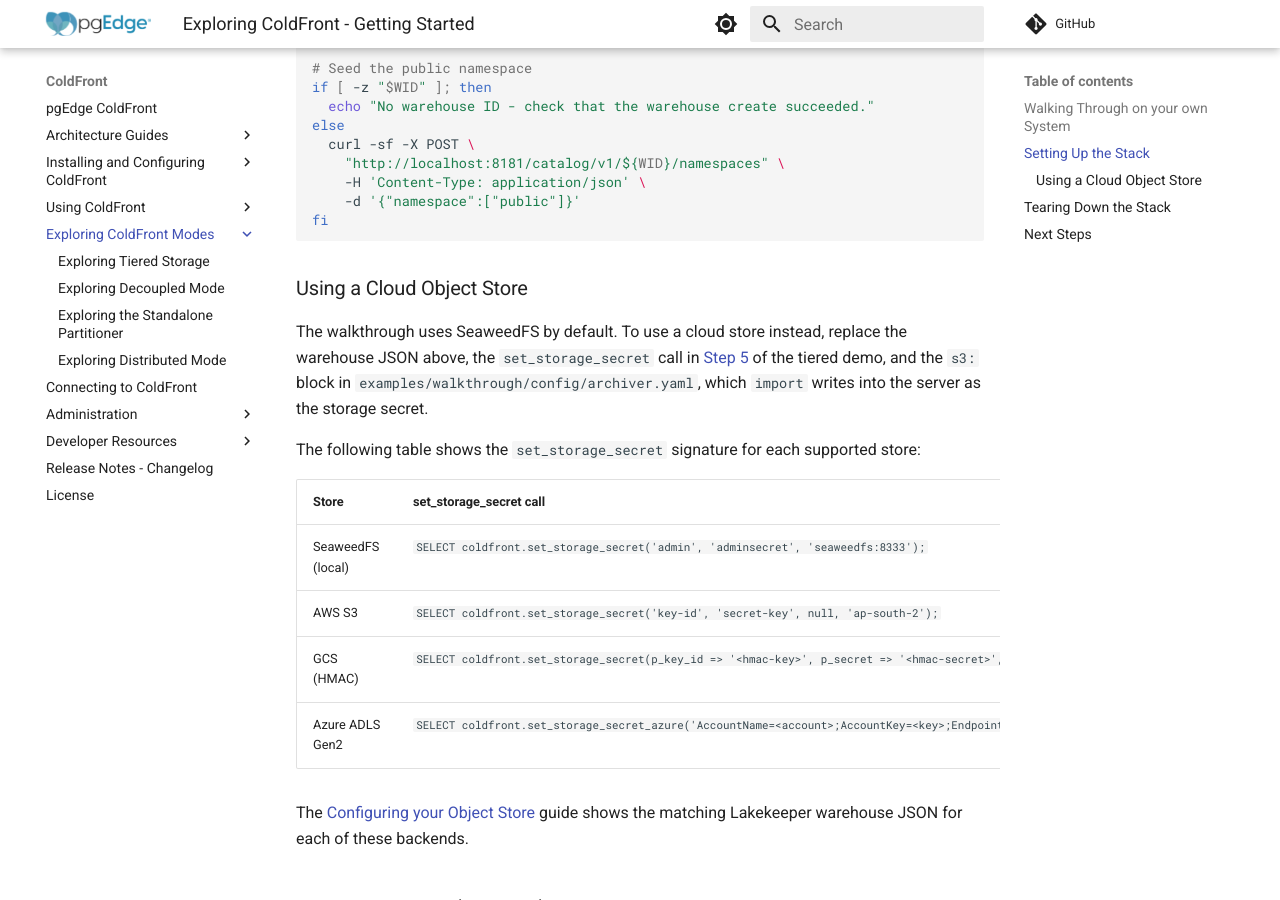
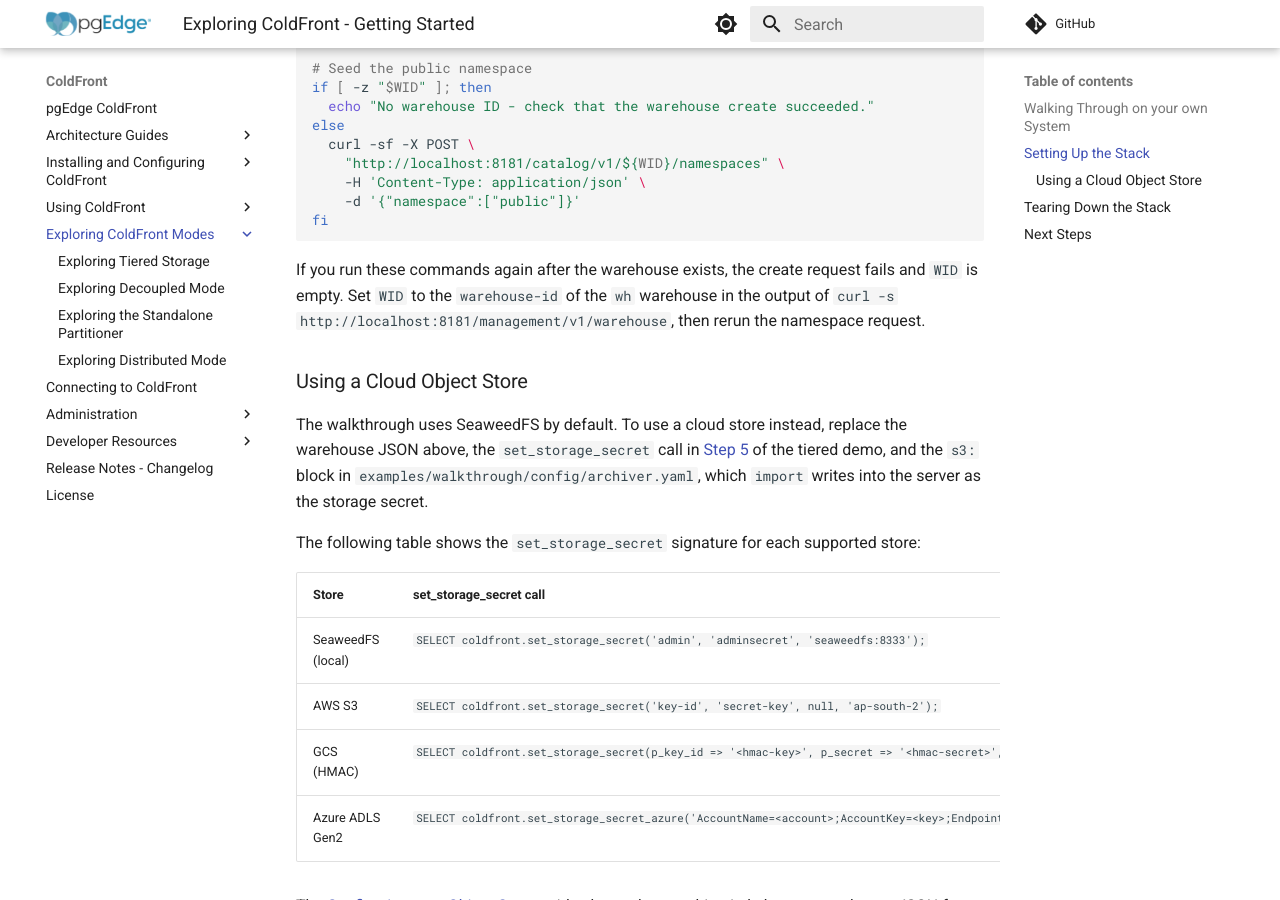
Before and after one commit to pgEdge/coldfront, an MkDocs documentation site: the page built from docs/exploring_coldfront/index.md, in a window 1280 px wide and 900 px high, scrolled down 3124 px. Built offline with MkDocs 1.6.1 and Material for MkDocs 9.7.7, drawn with Linux system fonts in a browser that asks for light colours; comment, search, counter and statistics services are not loaded.

Commit message:
docs: say how to recover the warehouse ID when wh already exists

````diff
--- a/docs/exploring_coldfront/index.md
+++ b/docs/exploring_coldfront/index.md
@@ -168,6 +168,12 @@ else
 fi
 ```
 
+If you run these commands again after the warehouse exists, the create
+request fails and `WID` is empty. Set `WID` to the `warehouse-id` of the `wh`
+warehouse in the output of
+`curl -s http://localhost:8181/management/v1/warehouse`, then rerun the
+namespace request.
+
 ### Using a Cloud Object Store
 
 The walkthrough uses SeaweedFS by default. To use a cloud store instead,
````
Also changed, not shown: docs/configure_lakekeeper.md (+6 -0 lines), docs/installation.md (+6 -0 lines), docs/object_store.md (+6 -0 lines).
